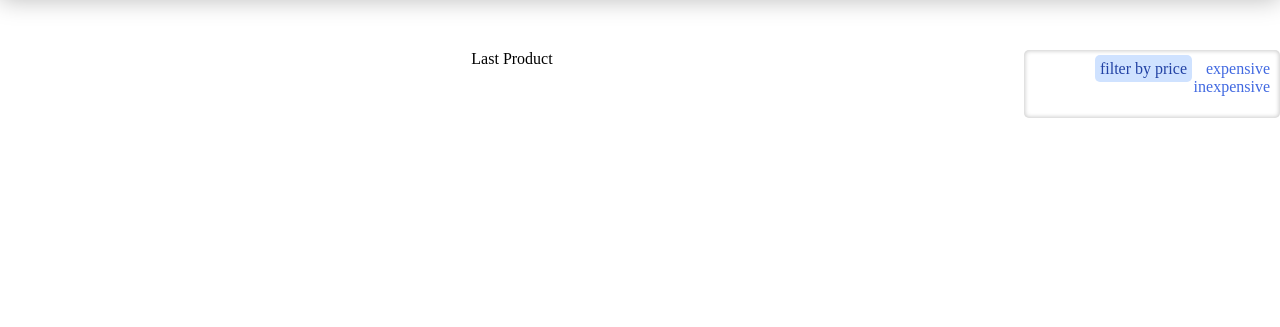
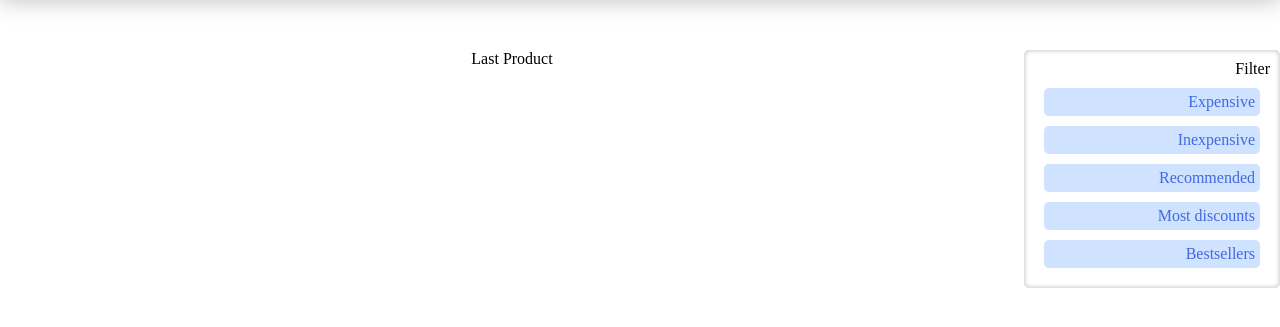
Before and after one commit to alirahmnicode/e-commerce-, a Django app: page /products/list/1/?filter=recommend in a window 1280 px wide. Shown: the part 85-412 px from the top of the page. Run offline with Django 4.2, Linux system fonts and the light colour scheme; data that the repository does not hold is empty.

Commit message:
add filter system and compelete sort system

```diff
--- a/product/product_list.py
+++ b/product/product_list.py
@@ -2,37 +2,46 @@ from .models import Product
 
 
 class ProductList:
-    def __init__(self ,category , sort , order):
+    def __init__(self ,category , sort , order , filter):
         self.products = Product.objects.filter(category__name=category)
         self.sort = sort
         self.order = order
+        self.filter = filter
 
     def get_product(self , range=None):
         # with ajax request
         sort_by = self.sort_obj()
-        if range and sort_by:
+        if range:
             next_products = int(range)
             next_products += 5
             previous_articles = next_products - 5
             if sort_by:
                 obj = self.products.order_by(sort_by)[previous_articles:next_products]
+            elif self.filter:
+                obj = self.filter_obj(self.products)[previous_articles:next_products]
             else:
                 obj = self.products[previous_articles:next_products]
             return self.data(obj)
         # first objects with get request
         elif sort_by:
             return self.products.order_by(sort_by)[:5]
+        elif self.filter:
+            return self.filter_obj(self.products)
         else:
             return self.products[:5]
 
     def sort_obj(self):
         # if filter request
-        if self.order and self.sort:
+        if self.order or self.sort:
             if self.order == 'asc':
                 sort_by = str(self.sort)
             elif self.order == 'desc':
                 sort_by = f'-{self.sort}'
             return sort_by
+
+    def filter_obj(self , products):
+        filter_s = self.filter
+        return products.filter(recommend=True)
 
     def data(self , obj):
         # create list for jsonresponse
--- a/product/templates/product/products_list.html
+++ b/product/templates/product/products_list.html
@@ -34,10 +34,23 @@
         </div>
     </div>
     <div class="filters">
-        <div class="filter">
-                <span class="opt">filter by price</span>
-                <a href="{% url 'product:product_list' category=category %}?sort_by=price&order=desc">expensive</a>
-                <a href="{% url 'product:product_list' category=category %}?sort_by=price&order=asc">inexpensive</a>
+        <div class="title-box">
+            <span>Filter</span>
+        </div>
+        <div class="filter opt">
+            <a href="{% url 'product:product_list' category=category %}?sort_by=price&order=desc">Expensive</a>
+        </div>
+        <div class="filter opt">
+            <a href="{% url 'product:product_list' category=category %}?sort_by=price&order=asc">Inexpensive</a>
+        </div>
+        <div class="filter opt">
+            <a href="{% url 'product:product_list' category=category %}?filter=recommend">Recommended</a>
+        </div>
+        <div class="filter opt">
+            <a href="{% url 'product:product_list' category=category %}?sort_by=price&order=asc">Most discounts</a>
+        </div>
+        <div class="filter opt">
+            <a href="{% url 'product:product_list' category=category %}?sort_by=price&order=asc">Bestsellers</a>
         </div>
     </div>
 </div>
--- a/product/views.py
+++ b/product/views.py
@@ -44,7 +44,8 @@ def product_list(request , category):
         next_products = request.GET.get('n')
         sort = request.GET.get('sort_by')
         order = request.GET.get('order')
-        product_list = ProductList(category , sort , order)
+        filter = request.GET.get('filter')
+        product_list = ProductList(category , sort , order , filter)
         if not next_products:
             products = product_list.get_product()
             return render(request , "product/products_list.html",{"products": products,'category':category})
--- a/static/js/receiveobjbyscroll.js
+++ b/static/js/receiveobjbyscroll.js
@@ -3,6 +3,7 @@ var page_url = window.location.href
 
 $(window).scroll(function (event) {
     if ($(window).scrollTop() + $(window).height() >= $(document).height()) {
+        console.log(page_url)
         number += 5
         var url_slice = page_url.split('/')
         q = url_slice[url_slice.length-1]
```
